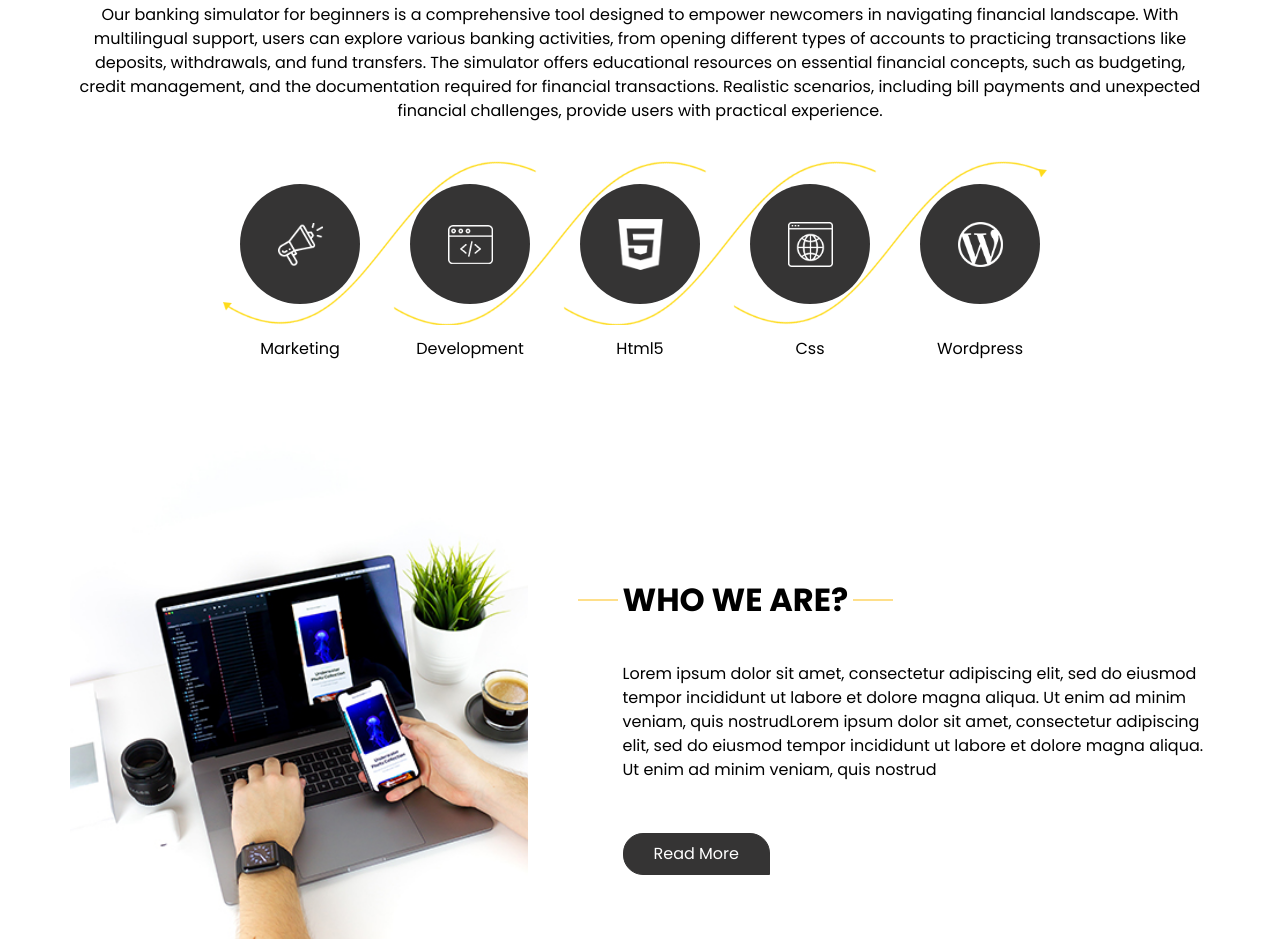
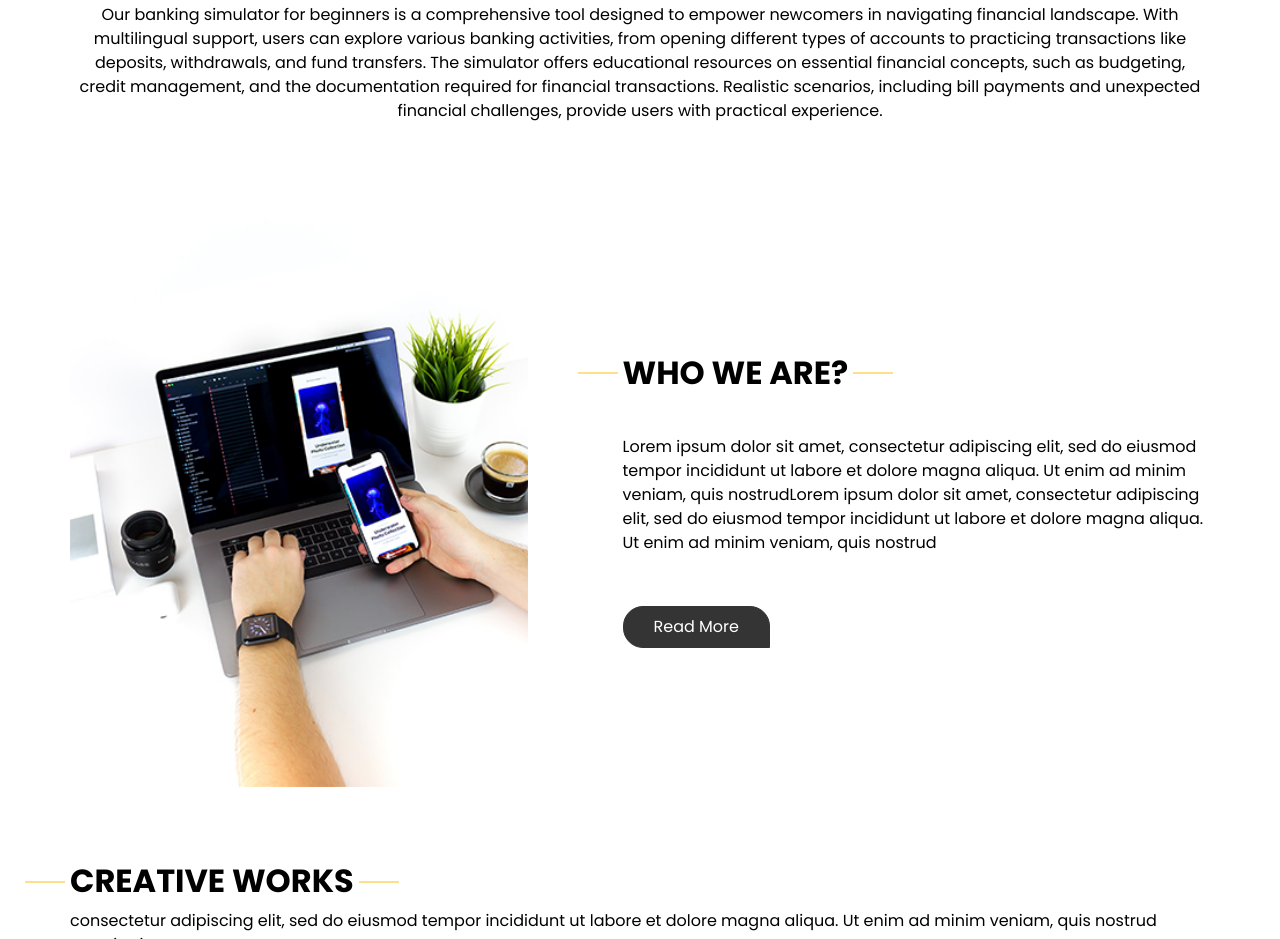
Before and after one commit to laury64368/ugaHacks9, a plain HTML site: page index.html in a window 1280 px wide. Shown: the part 918-1857 px from the top of the page. Drawn offline with nearby package versions, Linux system fonts and the light colour scheme.

Commit message:
Update index.html

```diff
--- a/index.html
+++ b/index.html
@@ -190,58 +190,6 @@ new google.translate.TranslateElement({pageLanguage: 'en', layout: google.transl
            The simulator offers educational resources on essential financial concepts, such as budgeting, credit management, and the documentation required for financial transactions.
            Realistic scenarios, including bill payments and unexpected financial challenges, provide users with practical experience.
         </p>
-      </div>
-      <div class="do_container">
-        <div class="box arrow-start arrow_bg">
-          <div class="img-box">
-            <img src="images/d-1.png" alt="">
-          </div>
-          <div class="detail-box">
-            <h6>
-              Marketing
-            </h6>
-          </div>
-        </div>
-        <div class="box arrow-middle arrow_bg">
-          <div class="img-box">
-            <img src="images/d-2.png" alt="">
-          </div>
-          <div class="detail-box">
-            <h6>
-              Development
-            </h6>
-          </div>
-        </div>
-        <div class="box arrow-middle arrow_bg">
-          <div class="img-box">
-            <img src="images/d-3.png" alt="">
-          </div>
-          <div class="detail-box">
-            <h6>
-              Html5
-            </h6>
-          </div>
-        </div>
-        <div class="box arrow-end arrow_bg">
-          <div class="img-box">
-            <img src="images/d-4.png" alt="">
-          </div>
-          <div class="detail-box">
-            <h6>
-              Css
-            </h6>
-          </div>
-        </div>
-        <div class="box ">
-          <div class="img-box">
-            <img src="images/d-5.png" alt="">
-          </div>
-          <div class="detail-box">
-            <h6>
-              Wordpress
-            </h6>
-          </div>
-        </div>
       </div>
     </div>
   </section>
```
